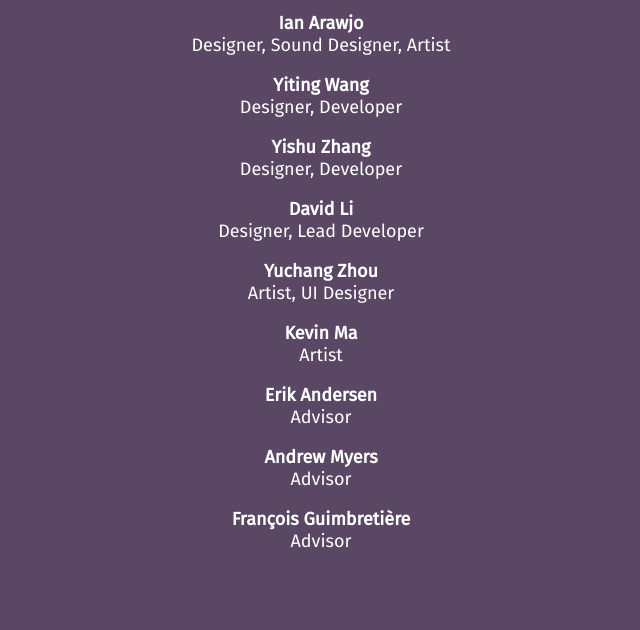
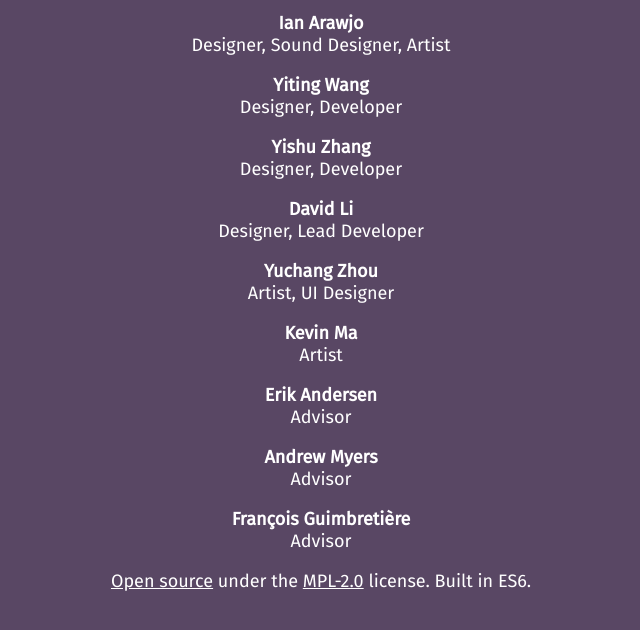
Before and after one commit to lidavidm/reduct-redux, a website: page credits.html in a window 1280 px wide. Shown: the part 110-740 px from the top of the page, without its empty margins (319-959 px from the left). Drawn offline with Linux system fonts and the light colour scheme.

Commit message:
Tweak credits page

```diff
--- a/credits.html
+++ b/credits.html
@@ -45,6 +45,10 @@
          dd {
              margin: 0 0 1em 0;
          }
+
+         a {
+             color: #FFF;
+         }
         </style>
     </head>
     <body>
@@ -61,5 +65,9 @@
             <dt>Andrew Myers</dt> <dd>Advisor</dd>
             <dt>François Guimbretière</dt> <dd>Advisor</dd>
         </dl>
+
+        <p>
+            <a href="https://github.com/lidavidm/reduct-redux">Open source</a> under the <a href="https://github.com/lidavidm/reduct-redux/blob/master/LICENSE">MPL-2.0</a> license. Built in ES6.
+        </p>
     </body>
 </html>
```
